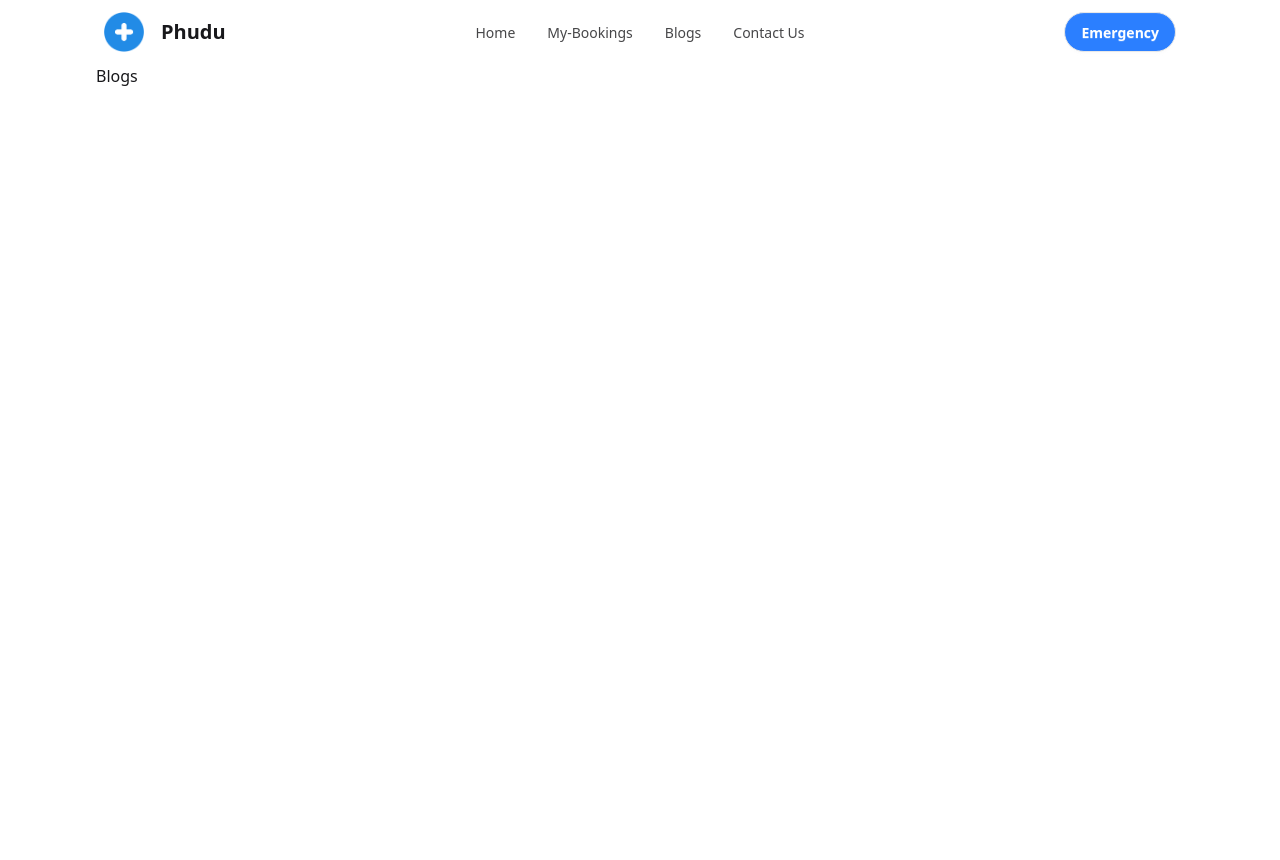
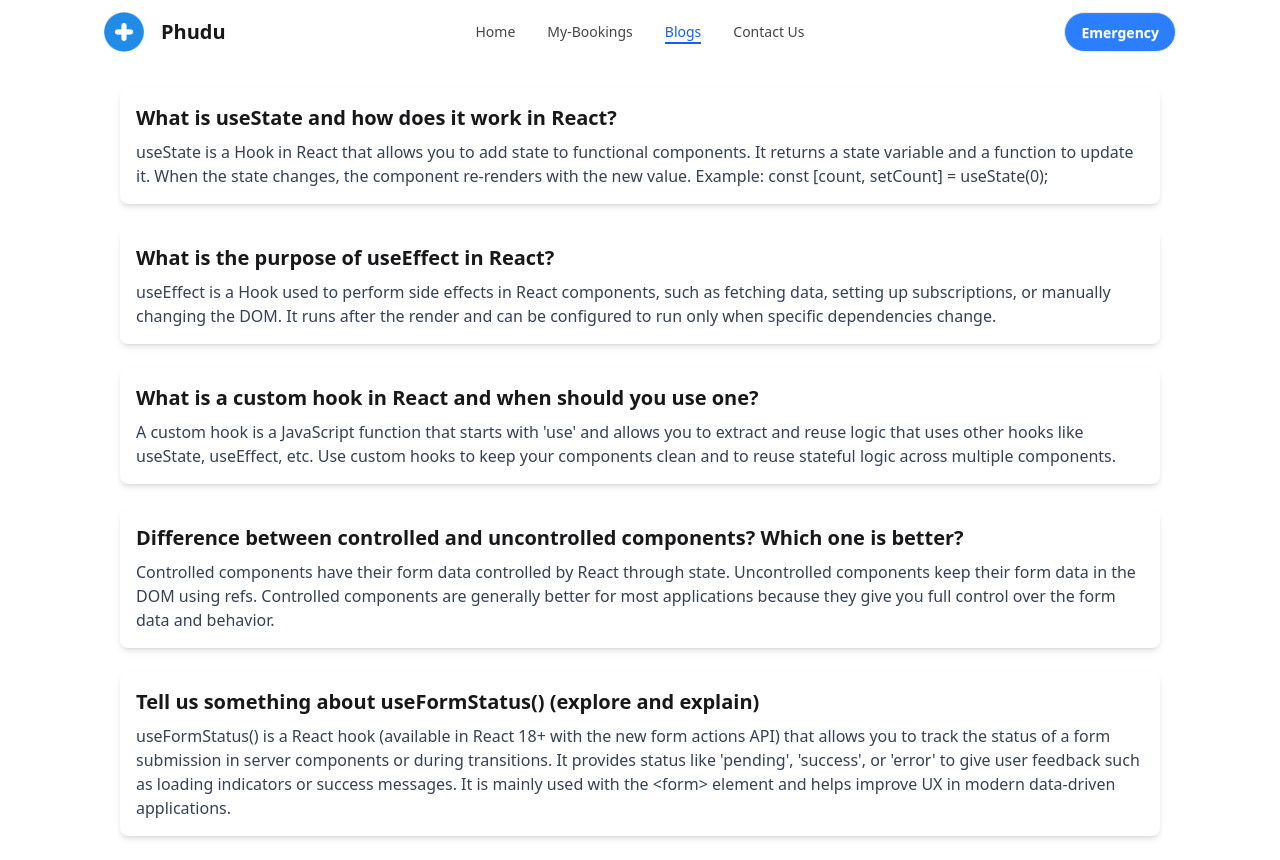
Before and after one commit to emonsimply/Phudu, a React (Vite) app: page /blogs in a window 1280 px wide. Before the commit the page ends 800 px from the top, so only its background shows below. Built offline with nearby package versions, Linux system fonts and the light colour scheme.

Commit message:
Blogs Page added

```diff
--- a/src/Components/Navbar/Navbar.jsx
+++ b/src/Components/Navbar/Navbar.jsx
@@ -1,15 +1,36 @@
 import React from 'react';
-import { Link } from 'react-router';
+import { NavLink } from 'react-router';
 
 const Navbar = () => {
 
   const links = <>
-    <Link to='/'><li className='opacity-80'>Home</li></Link>
-    <Link
-      to='/myBookings'><li className='mx-8 opacity-80'>My-Bookings</li>
-    </Link>
-    <Link to='/blogs'><li className='opacity-80'>Blogs</li></Link>
-    <Link to='/hhh'><li className='opacity-80 ml-8'>Contact Us</li></Link>
+    <NavLink
+      to='/'
+      className={({ isActive }) => isActive ? 'text-blue-600 border-b-2 border-blue-600' : 'opacity-80'}
+    >
+      <li>Home</li>
+    </NavLink>
+
+    <NavLink
+      to='/myBookings'
+      className={({ isActive }) => isActive ? 'text-blue-600 mx-8 border-b-2 border-blue-600' : 'opacity-80 mx-8'}
+    >
+      <li>My-Bookings</li>
+    </NavLink>
+
+    <NavLink
+      to='/blogs'
+      className={({ isActive }) => isActive ? 'text-blue-600 border-b-2 border-blue-600' : 'opacity-80'}
+    >
+      <li>Blogs</li>
+    </NavLink>
+
+    <NavLink
+      to='/hhh'
+      className={({ isActive }) => isActive ? 'text-blue-600 ml-8 border-b-2 border-blue-600' : 'opacity-80 ml-8'}
+    >
+      <li>Contact Us</li>
+    </NavLink>
   </>
 
   return (
--- a/src/pages/Blogs/Blogs.jsx
+++ b/src/pages/Blogs/Blogs.jsx
@@ -1,9 +1,26 @@
-import React from 'react';
+import React, { useEffect, useState } from 'react';
 
 const Blogs = () => {
+  const [blogs, setBlogs] = useState([]);
+
+  useEffect(() => {
+    fetch('blogs.json')
+      .then(res => res.json())
+      .then(data => {
+        setBlogs(data);
+      });
+  }, []);
+
   return (
-    <div>
-      <h1>Blogs</h1>
+    <div className="p-6">
+      <div className="flex flex-col gap-6">
+        {blogs.map((blog, index) => (
+          <div key={index} className="p-4 bg-white rounded-lg shadow-md">
+            <h2 className="text-xl font-semibold mb-2">{blog.question}</h2>
+            <p className="text-gray-700">{blog.answer}</p>
+          </div>
+        ))}
+      </div>
     </div>
   );
 };
```
